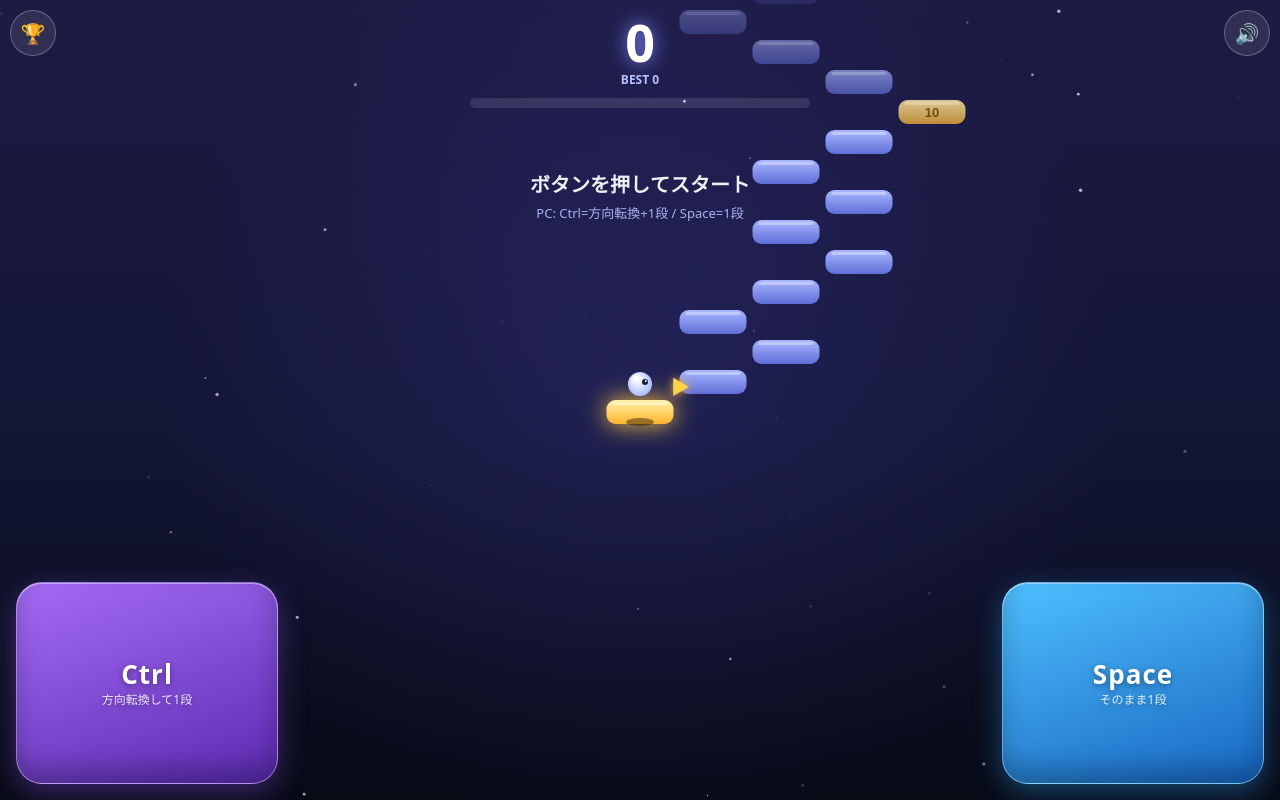
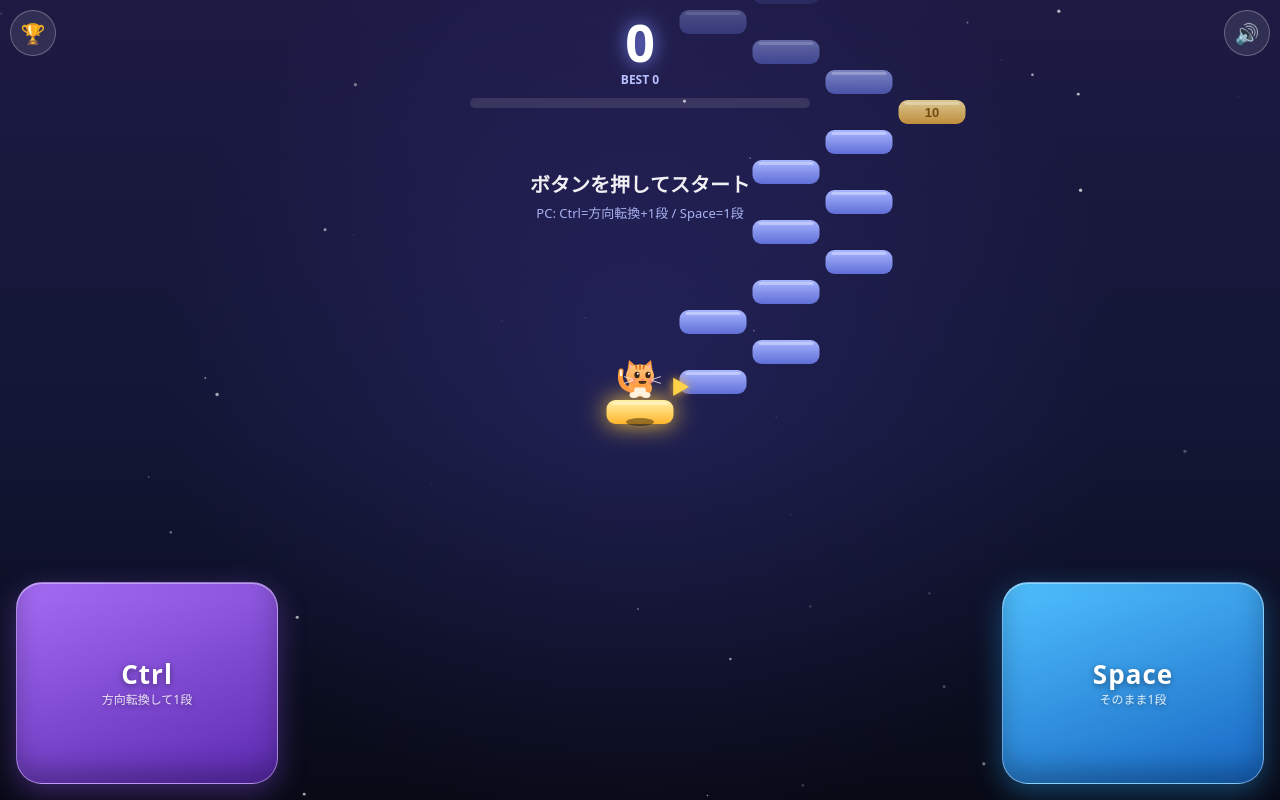
Before and after one commit to kikuchitakumi/mugenkaidan, a plain HTML site: page index.html in a window 1280 px wide. Drawn offline with Linux system fonts and the light colour scheme; animation ran at ten frames a second.

Commit message:
キャラクターを猫に変更
Co-Authored-By: Claude Sonnet 5.5 <noreply@anthropic.com>

```diff
--- a/index.html
+++ b/index.html
@@ -249,6 +249,53 @@ function loop(t){
 
 function rr(x,y,w,h,r){g.beginPath();g.roundRect(x,y,w,h,r)}
 
+function tri(x1,y1,x2,y2,x3,y3){g.beginPath();g.moveTo(x1,y1);g.lineTo(x2,y2);g.lineTo(x3,y3);g.closePath();g.fill()}
+function drawCat(f,over){
+  const t=performance.now()/1000;
+  g.lineCap='round';g.lineJoin='round';
+  // しっぽ(ぱたぱた)
+  g.strokeStyle='#ff9a3c';g.lineWidth=5;
+  const wag=Math.sin(t*6)*3;
+  g.beginPath();g.moveTo(-f*9,-6);g.quadraticCurveTo(-f*22,-6+wag,-f*19,-22+wag);g.stroke();
+  g.strokeStyle='#fff3e0';g.lineWidth=2.4;
+  g.beginPath();g.moveTo(-f*19,-18+wag);g.lineTo(-f*19,-22+wag);g.stroke();
+  // 体
+  let gr=g.createLinearGradient(0,-18,0,0);gr.addColorStop(0,'#ffbd6e');gr.addColorStop(1,'#ff9138');
+  g.fillStyle=gr;g.beginPath();g.ellipse(0,-8,12,9,0,0,7);g.fill();
+  g.fillStyle='#fff3e0';g.beginPath();g.ellipse(0,-5,6,5,0,0,7);g.fill();      // おなか
+  g.beginPath();g.ellipse(-6,-1,4.5,3,0,0,7);g.fill();g.beginPath();g.ellipse(6,-1,4.5,3,0,0,7);g.fill(); // あし
+  // 耳
+  g.fillStyle='#ff9a3c';tri(-13,-22,-11,-36,-3,-29);tri(13,-22,11,-36,3,-29);
+  g.fillStyle='#ffb3c1';tri(-11,-24,-10.3,-32,-5,-28);tri(11,-24,10.3,-32,5,-28);
+  // 頭
+  gr=g.createLinearGradient(0,-31,0,-9);gr.addColorStop(0,'#ffc680');gr.addColorStop(1,'#ff9a3c');
+  g.fillStyle=gr;g.beginPath();g.ellipse(0,-20,14,11.5,0,0,7);g.fill();
+  // おでこの模様
+  g.strokeStyle='#e0731c';g.lineWidth=1.8;
+  g.beginPath();g.moveTo(0,-31);g.lineTo(0,-27);g.moveTo(-4,-30.5);g.lineTo(-3.4,-27.5);g.moveTo(4,-30.5);g.lineTo(3.4,-27.5);g.stroke();
+  // ほっぺ
+  g.fillStyle='#ff7f8a66';g.beginPath();g.arc(-9+f*2,-15.5,3,0,7);g.fill();g.beginPath();g.arc(9+f*2,-15.5,3,0,7);g.fill();
+  // 目(進行方向を見る)
+  const ex=f*2.5;
+  if(over){
+    g.strokeStyle='#3a2415';g.lineWidth=1.8;
+    [-5.5,5.5].forEach(x=>{g.beginPath();g.moveTo(x+ex-2,-23);g.lineTo(x+ex+2,-19);g.moveTo(x+ex+2,-23);g.lineTo(x+ex-2,-19);g.stroke()});
+  }else{
+    g.fillStyle='#3a2415';
+    [-5.5,5.5].forEach(x=>{g.beginPath();g.ellipse(x+ex,-21,2.6,3.2,0,0,7);g.fill()});
+    g.fillStyle='#fff';
+    [-5.5,5.5].forEach(x=>{g.beginPath();g.arc(x+ex+.9,-22.2,1,0,7);g.fill()});
+  }
+  // 鼻と口
+  g.fillStyle='#ff6f8a';tri(ex-1.8,-17,ex+1.8,-17,ex,-15);
+  g.strokeStyle='#3a2415';g.lineWidth=1.1;
+  g.beginPath();g.arc(ex-1.6,-14.4,1.7,0,Math.PI);g.arc(ex+1.6,-14.4,1.7,0,Math.PI);g.stroke();
+  // ひげ
+  g.strokeStyle='#ffffffcc';g.lineWidth=1;
+  [[-1,-1.5],[-1,1.5]].forEach(([d,dy])=>{g.beginPath();g.moveTo(-10+ex,-16+dy*.4);g.lineTo(-18+ex,-16+dy*2.2);g.stroke();
+    g.beginPath();g.moveTo(10+ex,-16+dy*.4);g.lineTo(18+ex,-16+dy*2.2);g.stroke()});
+}
+
 function draw(){
   // 背景
   const bg=g.createLinearGradient(0,0,0,H);
@@ -297,11 +344,7 @@ function draw(){
   if(!over){g.fillStyle='#00000066';g.beginPath();g.ellipse(ox+vx,oy+vy+SH-8,14-jump*.3,4,0,0,7);g.fill()}
   const sq=hop>0?1+.12*Math.sin(Math.PI*hop):1;
   g.save();g.translate(x,y);g.scale(1/sq,sq);
-  const pg=g.createRadialGradient(-4,-18,2,0,-12,14);
-  pg.addColorStop(0,over?'#ffb0b0':'#ffffff');pg.addColorStop(1,over?'#d23a3a':'#9fb4ff');
-  g.fillStyle=pg;g.beginPath();g.arc(0,-12,12,0,7);g.fill();
-  g.fillStyle='#1a1d3a';g.beginPath();g.arc(face*5,-14,3,0,7);g.fill();
-  g.fillStyle='#fff';g.beginPath();g.arc(face*5.8,-15,1,0,7);g.fill();
+  drawCat(face,over);
   g.restore();
   // 向きの矢印
   if(!over){
```
